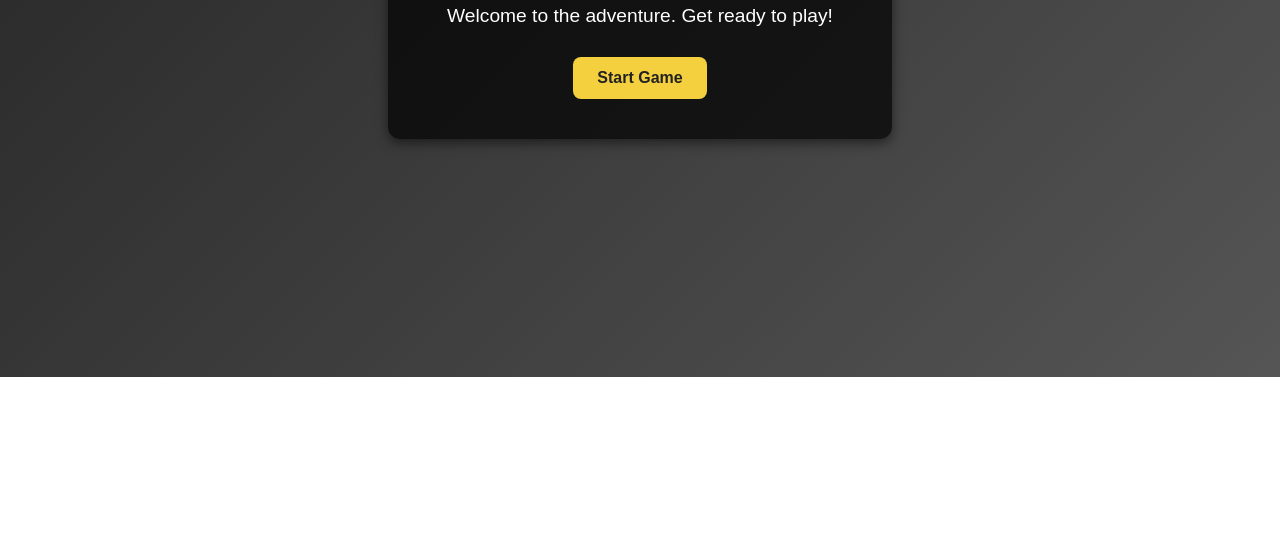
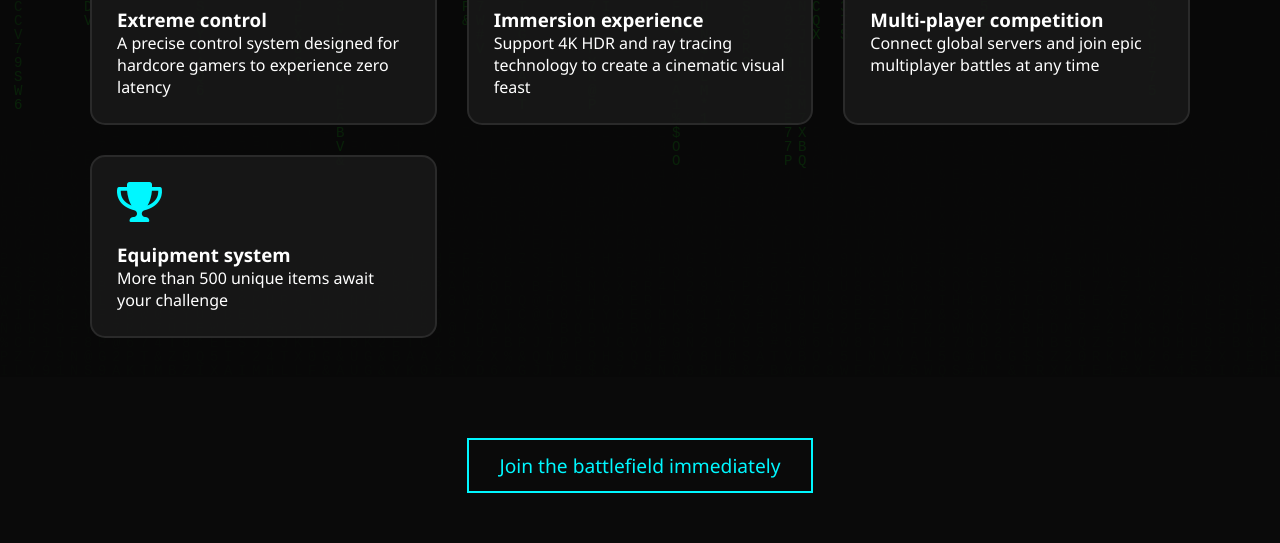
Before and after one commit to southern-cross-ai/AmplifyAI, a plain HTML site: page index.html in a window 1280 px wide. Shown: the part 423-966 px from the top of the page. Before the commit the page ends 800 px from the top, so only its background shows below. Drawn offline with Linux system fonts and the light colour scheme.

Commit message:
Update index.html

```diff
--- a/index.html
+++ b/index.html
@@ -1,68 +1,200 @@
 <!DOCTYPE html>
-<html lang="en">
+<html lang="zh-CN">
 <head>
     <meta charset="UTF-8">
     <meta name="viewport" content="width=device-width, initial-scale=1.0">
-  <title>The Guild Content</title>
+    <title>ultimate game space</title>
+    <link href="https://cdnjs.cloudflare.com/ajax/libs/font-awesome/6.0.0/css/all.min.css" rel="stylesheet">
     <style>
         * {
             margin: 0;
             padding: 0;
             box-sizing: border-box;
+            font-family: 'Segoe UI', sans-serif;
         }
 
         body {
-      font-family: Arial, sans-serif;
-      background: linear-gradient(135deg, #222, #555);
+            background: #0a0a0a;
             color: #fff;
-      display: flex;
-      align-items: center;
-      justify-content: center;
-      height: 100vh;
+            overflow-x: hidden;
         }
 
-    .container {
+        .neon-header {
             text-align: center;
-      padding: 40px;
-      background: rgba(0, 0, 0, 0.7);
-      border-radius: 12px;
-      box-shadow: 0 4px 12px rgba(0, 0, 0, 0.5);
+            padding: 100px 0;
+            background: linear-gradient(45deg, #000000, #1a1a1a);
+            position: relative;
+            overflow: hidden;
         }
 
-    h1 {
-      font-size: 3rem;
+        .neon-title {
+            font-size: 4em;
+            text-transform: uppercase;
+            animation: neonGlow 2s infinite alternate;
+            text-shadow: 0 0 5px #00f7ff,
+                       0 0 10px #00f7ff,
+                       0 0 20px #00f7ff;
+        }
+
+        @keyframes neonGlow {
+            from {
+                text-shadow: 0 0 5px #00f7ff,
+                           0 0 10px #00f7ff;
+            }
+            to {
+                text-shadow: 0 0 20px #00f7ff,
+                           0 0 30px #00f7ff,
+                           0 0 40px #00f7ff;
+            }
+        }
+
+        .game-grid {
+            display: grid;
+            grid-template-columns: repeat(auto-fit, minmax(300px, 1fr));
+            gap: 30px;
+            padding: 50px;
+            max-width: 1200px;
+            margin: 0 auto;
+        }
+
+        .game-card {
+            background: rgba(25, 25, 25, 0.9);
+            border-radius: 15px;
+            padding: 25px;
+            transition: 0.3s;
+            border: 2px solid #2a2a2a;
+            position: relative;
+            overflow: hidden;
+        }
+
+        .game-card:hover {
+            transform: translateY(-10px);
+            border-color: #00f7ff;
+            box-shadow: 0 0 20px rgba(0, 247, 255, 0.4);
+        }
+
+        .card-icon {
+            font-size: 2.5em;
+            color: #00f7ff;
             margin-bottom: 20px;
         }
 
-    p {
-      font-size: 1.2rem;
-      margin-bottom: 30px;
+        .cyber-button {
+            background: none;
+            border: 2px solid #00f7ff;
+            color: #00f7ff;
+            padding: 12px 30px;
+            font-size: 1.2em;
+            cursor: pointer;
+            position: relative;
+            overflow: hidden;
+            transition: 0.3s;
         }
 
-    .button {
-      display: inline-block;
-      padding: 12px 24px;
-      font-size: 1rem;
-      color: #222;
-      background-color: #f4d03f;
-      border-radius: 8px;
-      text-decoration: none;
-      font-weight: bold;
-      transition: background-color 0.3s ease;
+        .cyber-button:hover {
+            background: #00f7ff;
+            color: #000;
+            box-shadow: 0 0 20px rgba(0, 247, 255, 0.4);
         }
 
-    .button:hover {
-      background-color: #d4ac0d;
+        .matrix-bg {
+            position: fixed;
+            top: 0;
+            left: 0;
+            width: 100%;
+            height: 100%;
+            z-index: -1;
+            opacity: 0.1;
+        }
+
+        @media (max-width: 768px) {
+            .neon-title {
+                font-size: 2.5em;
+            }
+            .game-grid {
+                padding: 20px;
+            }
         }
     </style>
 </head>
 <body>
+    <canvas class="matrix-bg" id="matrix"></canvas>
 
-  <div class="container">
-    <h1>WARNING</h1>
-    <h1>Guild Content Hub</h1>
-    <p>Welcome to the adventure. Get ready to play!</p>
-    <a href="#" class="button">Start Game</a>
+    <header class="neon-header">
+        <h1 class="neon-title">游戏次元</h1>
+    </header>
+
+    <div class="game-grid">
+        <div class="game-card">
+            <i class="fas fa-gamepad card-icon"></i>
+            <h3>Extreme control</h3>
+            <p>A precise control system designed for hardcore gamers to experience zero latency</p>
         </div>
+
+        <div class="game-card">
+            <i class="fas fa-vr-cardboard card-icon"></i>
+            <h3>Immersion experience</h3>
+            <p>Support 4K HDR and ray tracing technology to create a cinematic visual feast</p>
+        </div>
+
+        <div class="game-card">
+            <i class="fas fa-users card-icon"></i>
+            <h3>Multi-player competition</h3>
+            <p>Connect global servers and join epic multiplayer battles at any time</p>
+        </div>
+
+        <div class="game-card">
+            <i class="fas fa-trophy card-icon"></i>
+            <h3>Equipment system</h3>
+            <p>More than 500 unique items await your challenge</p>
+        </div>
+    </div>
+
+    <div style="text-align: center; padding: 50px">
+        <button class="cyber-button">Join the battlefield immediately</button>
+    </div>
+
+    <script>
+        // 创建矩阵数字雨背景
+        const canvas = document.getElementById('matrix');
+        const ctx = canvas.getContext('2d');
+
+        canvas.width = window.innerWidth;
+        canvas.height = window.innerHeight;
+
+        const chars = 'ABCDEFGHIJKLMNOPQRSTUVWXYZ0123456789@#$%^&*';
+        const drops = [];
+
+        const fontSize = 14;
+        const columns = canvas.width/fontSize;
+
+        for(let x = 0; x < columns; x++) {
+            drops[x] = 1;
+        }
+
+        function drawMatrix() {
+            ctx.fillStyle = 'rgba(0, 0, 0, 0.05)';
+            ctx.fillRect(0, 0, canvas.width, canvas.height);
+
+            ctx.fillStyle = '#0F0';
+            ctx.font = fontSize + 'px monospace';
+
+            for(let i = 0; i < drops.length; i++) {
+                const text = chars[Math.floor(Math.random() * chars.length)];
+                ctx.fillText(text, i*fontSize, drops[i]*fontSize);
+
+                if(drops[i]*fontSize > canvas.height && Math.random() > 0.975) {
+                    drops[i] = 0;
+                }
+                drops[i]++;
+            }
+        }
+
+        setInterval(drawMatrix, 50);
+        window.addEventListener('resize', () => {
+            canvas.width = window.innerWidth;
+            canvas.height = window.innerHeight;
+        });
+    </script>
 </body>
 </html>
```
Lines whose indentation alone changed are shown as unchanged.
